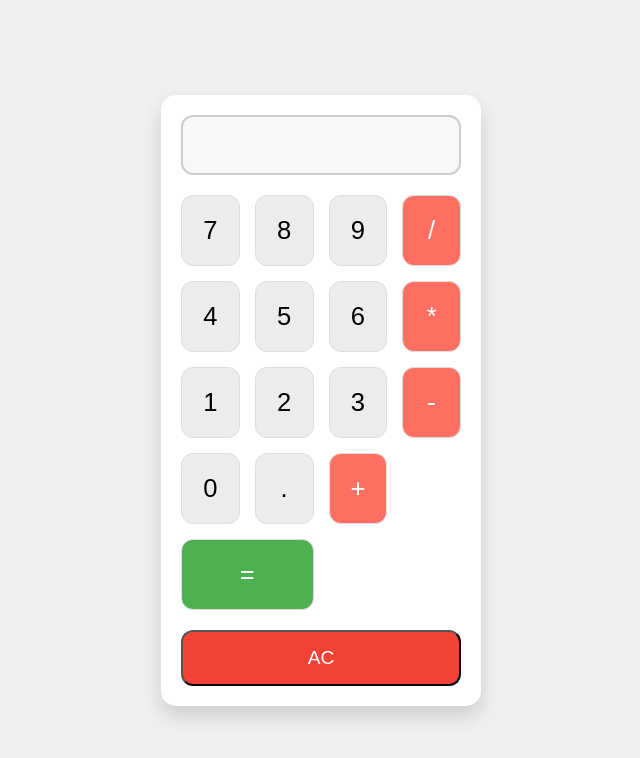
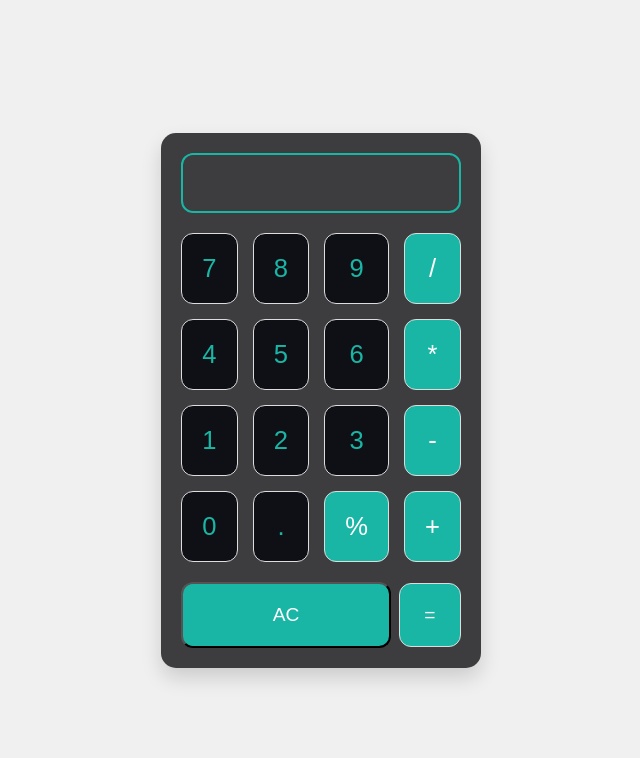
Before and after one commit to Misho-1019/React-Calculator-2025, a React (Vite) app: page / in a window 1280 px wide. Shown: the top 758 px of the page, without its empty margins (319-959 px from the left). Built offline with nearby package versions, Linux system fonts and the light colour scheme.

Commit message:
Adjusted buttons and css

```diff
--- a/src/App.css
+++ b/src/App.css
@@ -15,7 +15,7 @@ body {
 }
 
 .calculator {
-  background-color: #fff;
+  background-color: #3D3C3E;
   width: 320px;
   border-radius: 15px;
   box-shadow: 0 10px 20px rgba(0, 0, 0, 0.15);
@@ -32,10 +32,10 @@ body {
   font-size: 2rem;
   text-align: right;
   padding: 15px;
-  border: 2px solid #ccc;
+  border: 2px solid #1AB6A5;
   border-radius: 12px;
-  background-color: #f7f7f7;
-  color: #333;
+  background-color: #3D3C3E;
+  color: #1AB6A5;
   outline: none;
 }
 
@@ -49,7 +49,8 @@ body {
 .button {
   padding: 20px;
   font-size: 1.6rem;
-  background-color: #ececec;
+  background-color: #0E1015;
+  color: #1AB6A5;
   border: 1px solid #ddd;
   border-radius: 12px;
   cursor: pointer;
@@ -57,36 +58,51 @@ body {
 }
 
 .button:hover {
-  background-color: #ddd;
+  background-color: #304E69;
   transform: scale(1.05);
 }
 
 .operator {
-  background-color: #ff6f61;
+  background-color: #1AB6A5;
   color: white;
 }
 
 .operator:hover {
-  background-color: #f55a47;
+  background-color: #CB7408;
+}
+
+.operations {
+  /* display: grid; */
+  /* grid-template-columns: repeat(1, 1fr); */
+  margin-top: 20px;
+  width: 100%;
 }
 
 .equals {
-  background-color: #4CAF50;
+  background-color: #1AB6A5;
   color: white;
-  grid-column: span 2;
+  /* grid-column: span 2; */
+  width: 22%;
+  padding: 20px;
+  font-size: 1.2rem;
+  border: 1px solid #ddd;
+  border-radius: 12px;
+  margin-left: 8px;
+  cursor: pointer;
+  transition: background-color 0.2s ease, transform 0.1s ease;
 }
 
 .equals:hover {
-  background-color: #45a049;
+  background-color: #CB7408;
 }
 
 .clear {
-  width: 100%;
-  padding: 15px;
-  background-color: #f44336;
+  width: 75%;
+  padding: 20px;
+  background-color: #1AB6A5;
   color: white;
   border-radius: 12px;
-  margin-top: 20px;
+  /* padding-left: 30px; */
   font-size: 1.2rem;
   cursor: pointer;
   transition: background-color 0.2s ease, transform 0.1s ease;
--- a/src/App.jsx
+++ b/src/App.jsx
@@ -21,7 +21,7 @@ function App() {
       const equal = setResult(eval(input))
       setInput(equal)
     } catch (error) {
-      setInput('Invalid Operation!')
+      setInput('Invalid!')
     }
   }
 
@@ -50,10 +50,13 @@ function App() {
 
           <button className="button" onClick={() => clickHandler('0')}>0</button>
           <button className="button" onClick={() => clickHandler('.')}>.</button>
+          <button className="button operator" onClick={() => clickHandler('%')}>%</button>
           <button className="button operator" onClick={() => clickHandler('+')}>+</button>
-          <button className="button equals" onClick={resultHandler}>=</button>
         </div>
-        <button className="clear" onClick={clearHandler}>AC</button>
+        <div className='operations'>
+          <button className="clear" onClick={clearHandler}>AC</button>
+          <button className="equals" onClick={resultHandler}>=</button>
+        </div>
       </div>
 
     </>
```
